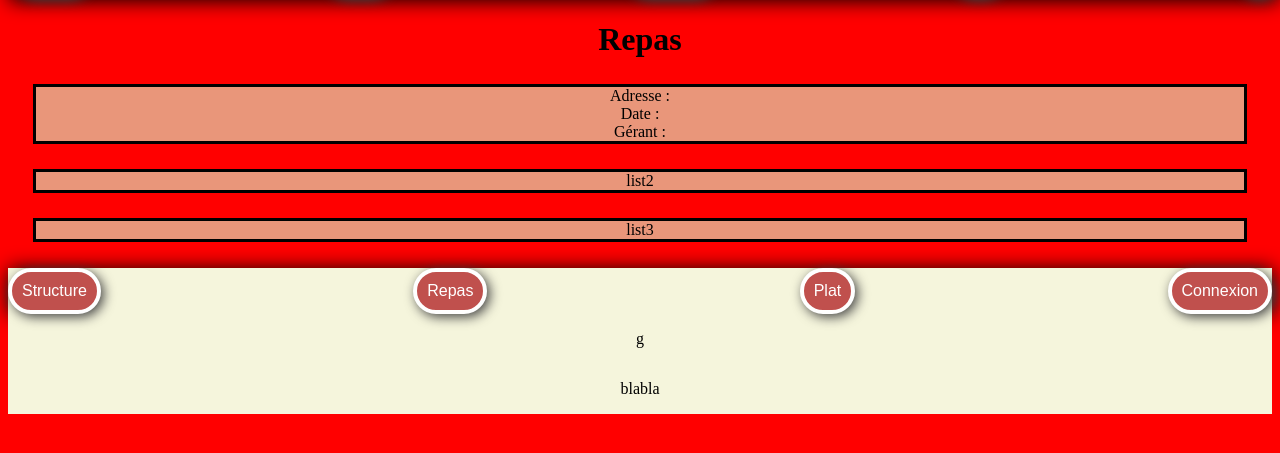
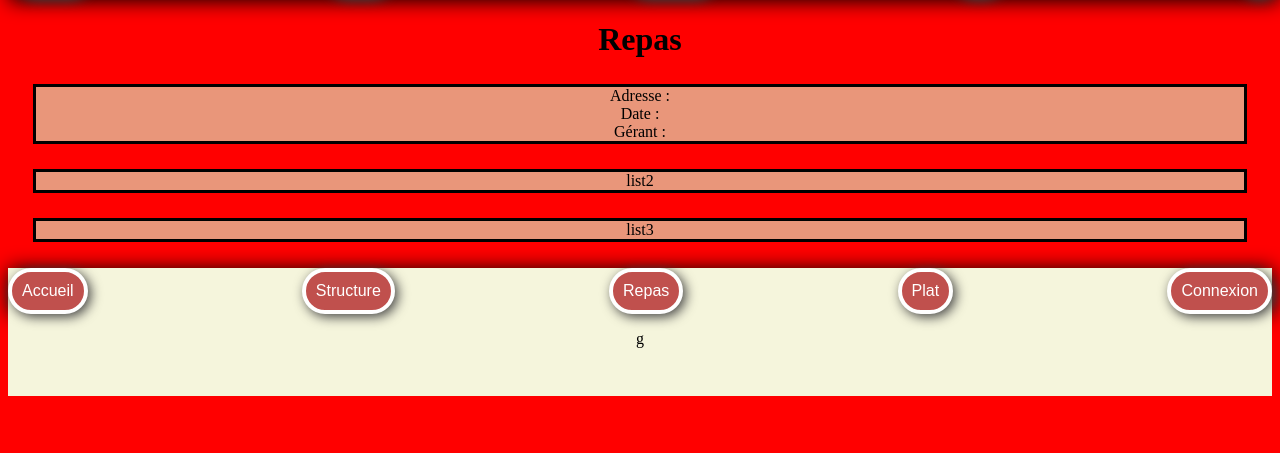
Before and after one commit to LECUYER-Theotime-2326067l/projet-R3.01, a PHP site: page /blog/views/Repas.php in a window 1280 px wide. Shown: the part 60-513 px from the top of the page. Run offline with PHP 8.4, Linux system fonts and the light colour scheme.

Commit message:
modif odre repas homepage

```diff
--- a/modules/blog/views/Repas.php
+++ b/modules/blog/views/Repas.php
@@ -1,10 +1,9 @@
 <?php
 
-$css_file = "Repas.css";
+$css_file = "repas.css";
 include __DIR__ . '/header.php';
 headerPage("Repas", $css_file);
 ?>
-<body>
 <h1>
     Repas
 </h1>
@@ -19,5 +18,5 @@ headerPage("Repas", $css_file);
     <div class="box">
         list3
     </div>
-</body>
+
 <?php include 'footer.php'?>
--- a/modules/blog/views/css/homepage.css
+++ b/modules/blog/views/css/homepage.css
@@ -8,6 +8,7 @@ body{
 
 .tenIMG{
     float: left;
+    margin-right: 2%;
 }
 @media (min-width: 1024px) { /* pour les écrans d'ordinateurs*/
     .tenIMG {
--- a/modules/blog/views/footer.php
+++ b/modules/blog/views/footer.php
@@ -1,14 +1,15 @@
 <link rel="stylesheet" href="blog/views/css/footer.css">
 <footer>
     <div class="footerhaut">
-        <a href="ordre.php" class="btn">Structure</a>
-        <a href="Repas.php" class="btn">Repas</a>
+        <a href="blog/views/homepage.php" class="btn">Accueil</a>
+        <a href="blog/views/ordre.php" class="btn">Structure</a>
+        <a href="blog/views/Repas.php" class="btn">Repas</a>
         <a href="" class="btn">Plat</a>
-        <a href="connexion.php" class="btn">Connexion</a>
+        <a href="blog/views/connexion.php" class="btn">Connexion</a>
     </div>
     <div class="footerbas">
         <p>g<br></p>
-        <p>blabla</p>
+        <p></p>
     </div>
 
 </footer>
--- a/modules/blog/views/header.php
+++ b/modules/blog/views/header.php
@@ -14,9 +14,9 @@ function headerPage($page_title = "Titre par Défaut", $css_file = "Titre par d
 </head>
 <body>
 <header>
-    <a href="homepage.php" class="btn">acceuil</a>
-    <a href="Repas.php" class="btn">repas</a>
-    <a href="ordre.php" class="btn">structure</a>
+    <a href="blog/views/homepage.php" class="btn">acceuil</a>
+    <a href="blog/views/Repas.php" class="btn">repas</a>
+    <a href="blog/views/ordre.php" class="btn">structure</a>
     <a href="" class="btn">plat</a>
     <button class="btn">
         +
--- a/modules/blog/views/ordre.php
+++ b/modules/blog/views/ordre.php
@@ -1,11 +1,8 @@
-
 <?php
 
 $css_file = "ordre.css";
 include __DIR__ . '/header.php';
 headerPage("Ordre", $css_file);
 ?>
-<body>
 
-</body>
 <?php include 'footer.php'?>
```
